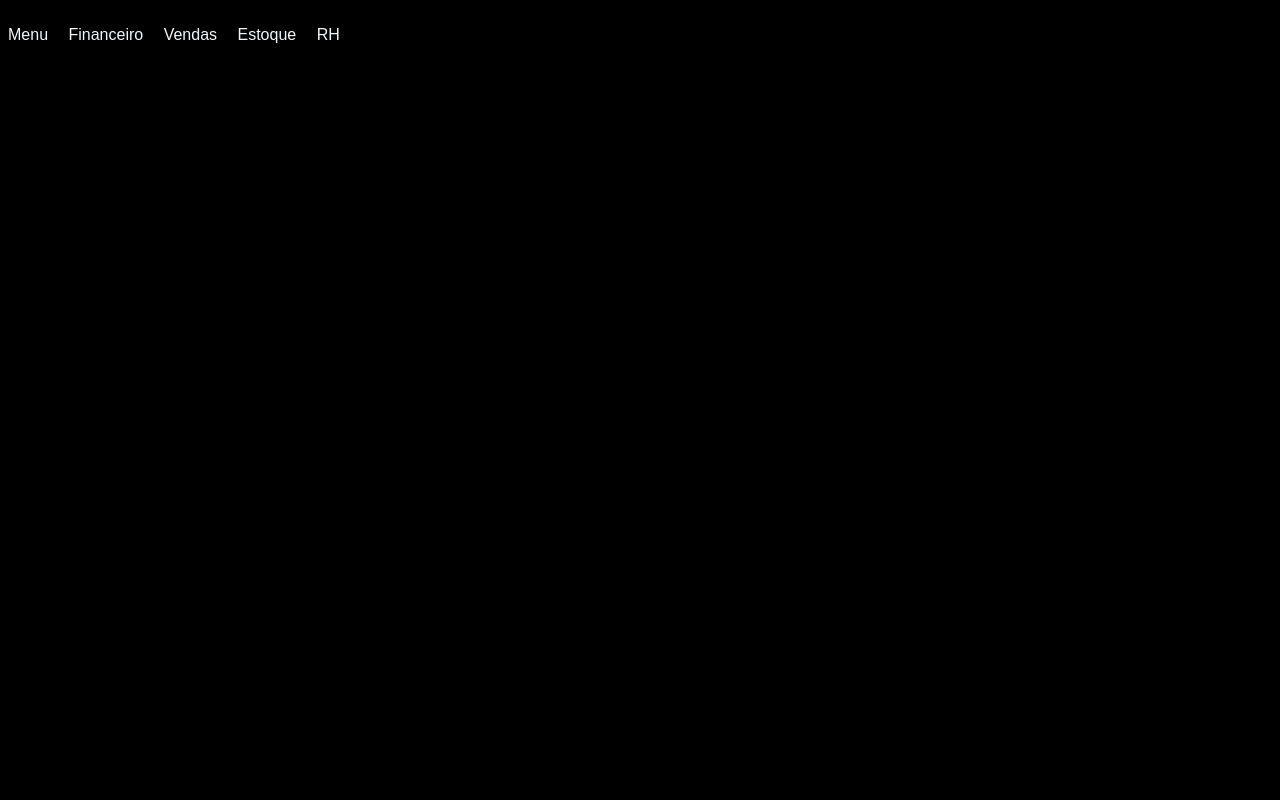
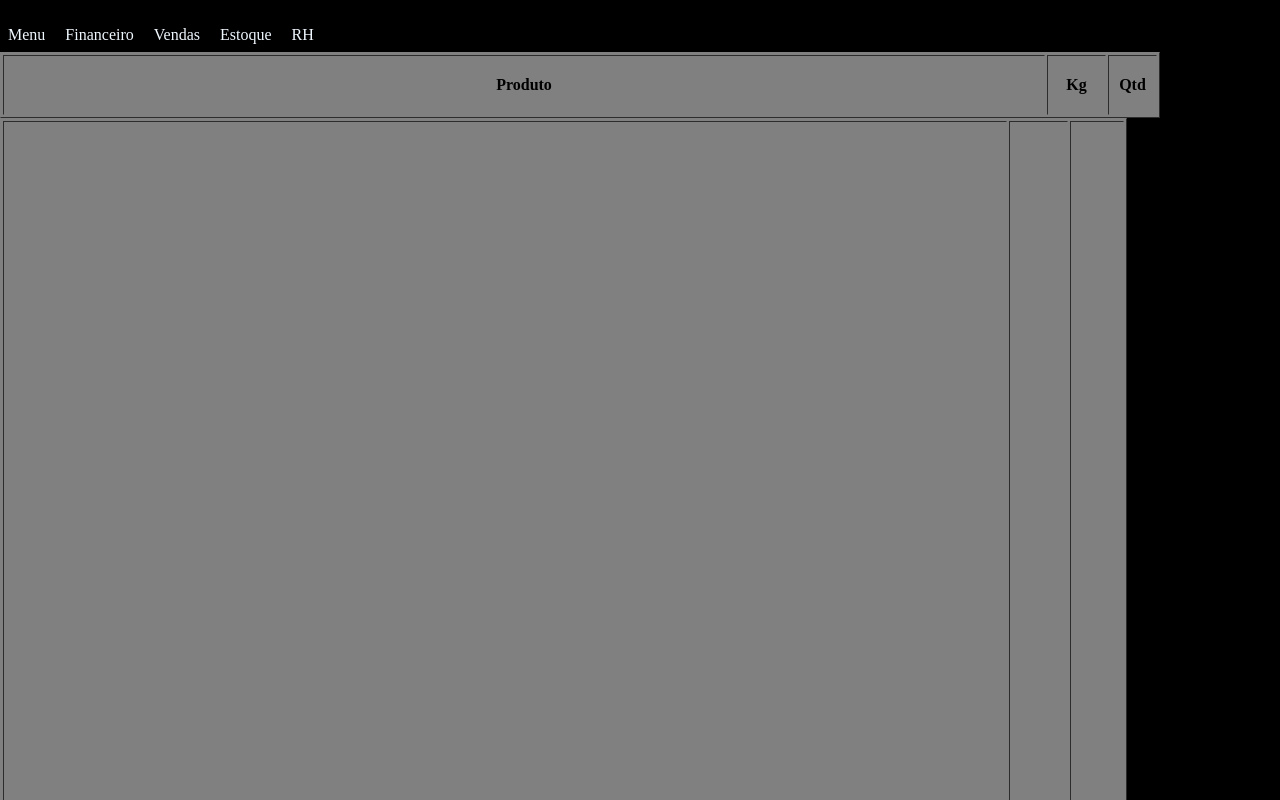
Before and after one commit to the-greatest-dev-web/Projetos-de-Desenvolvimento-web-para-carreira-profissional, a plain HTML site: page adm.html in a window 1280 px wide. Shown: the top 800 px of the page. Drawn offline with Linux system fonts and the light colour scheme.

Commit message:
Atualizar o adm.html
atualizado dia 2 de Dezembro, sujeito a mais alterações

```diff
--- a/adm.html
+++ b/adm.html
@@ -1,19 +1,125 @@
+
 <!DOCTYPE html>
 <html lang="PT-BR">
 <head>
     <meta charset="UTF-8">
     <meta name="viewport" content="width=device-width, initial-scale=1.0">
     <title>Menu</title>
-    <style>
-          body {
-            height: 100vh;
-            margin: 0;
-            font-family: Arial, sans-serif;
-            background: black;
-        }
-        </style>
-    <link rel="stylesheet" href="adm.css">
+<style>
+.Menu{
+color: aliceblue;
+padding: 8px;
+display: inline-block;
+text-decoration: none;
+}
+.Menu: hover{
+text-decoration: underline;
+background: white;
+color: black
+}
+.Financeiro{  color: aliceblue;
+       padding: 8px;
+       text-decoration: none;
+       display: inline-block;
+}
+.Financeiro:hover
+{
+     text-decoration: underline;
+    padding: 8px;
+    background: white;
+    color: black;
+}
+
+.Vendas
+{     color: aliceblue;
+      padding: 8px;
+      text-decoration: none;
+      display: inline-block;
+}
+.Vendas:hover
+{
+    text-decoration: underline;
+    padding: 8px;
+    background: white;
+    color: black;
+
+}
+.Estoque
+{     color: aliceblue;
+      padding: 8px;
+      text-decoration: none;
+      display: inline-block;
+}
+.Estoque:hover
+{
+    text-decoration: underline;
+    padding: 8px;
+    background: white;
+    color: black;
+
+}
+.RH
+{     color: aliceblue;
+      padding: 8px;
+      text-decoration: none;
+      display: inline-block;
+}
+.RH:hover
+{
+    text-decoration: underline;
+    padding: 8px;
+    background: white;
+    color: black;
+}
+body{
+background: black;
+margin: 0;
+padding:0;
+min-width:100 px;
+max-width:300 px;
+}
+table{
+background: gray;
+}
+.Titulo{
+background: gray;
+width: 1000px;
+padding: 20px;
+vertical-align:
+}
+.Produto{
+background: gray;
+width: 1000px;
+padding-bottom: 1000px;
+vertical-align:
+}
+.td{
+ width: 20px;
+padding: 200x;
+}
+.Kilograma{
+background: gray;
+width: 55px;
+padding-bottom: 200px;
+}
+.Qtd{
+background: gray;
+width: 50px;
+padding-bottom: 200px;
+}
+.Peso{
+background: gray;
+width: 55px;
+}
+.Quantidade{
+width: 45px;
+background: gray;
+}
+
+</style>
+
 </head>
+<link rel="stylesheet" href="adm.css">
 <body>
     <br>
     <a class="Menu" href="Menu">Menu</a>
@@ -22,5 +128,19 @@
     <A class="Estoque" href="Estoque">Estoque</A>
     <A class="RH" href="RH">RH</A>
 
+ <table border>
+<tr>
+<th class="Titulo">Produto</th>
+<th class="Peso">Kg</th>
+<th class="Quantidade">Qtd </th>
+</tr>
+</table>
+<table border>
+<tr>
+<th class="Produto"></th>
+<th class="Kilograma"></th>
+<th class="Qtd"></th>
+</tr>
+</table>
 </body>
 </html>
```
